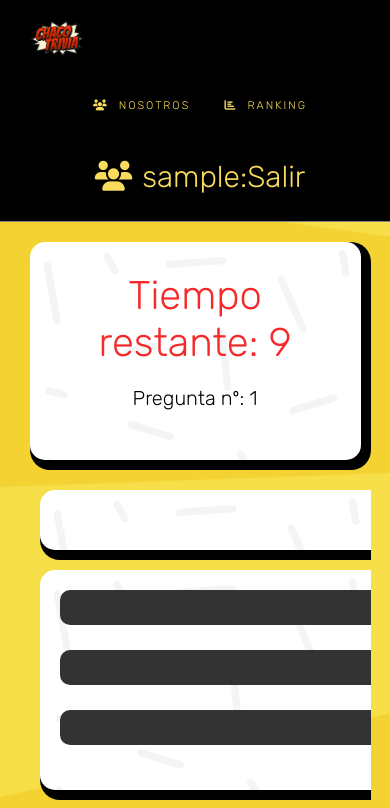
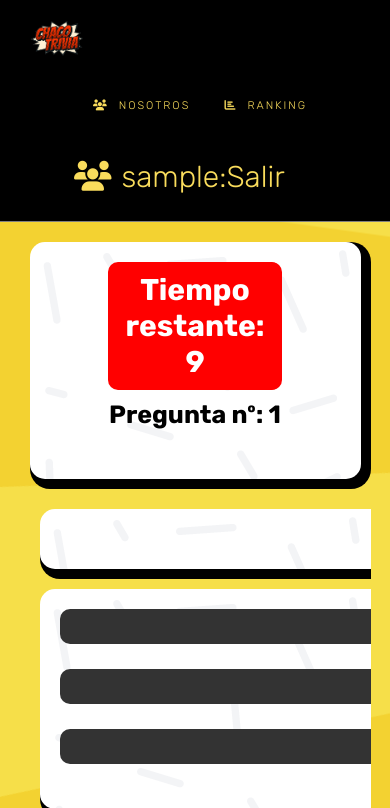
Before and after one commit to Dukathproject/TriviaChaco, a Django app: page /game/ in a window 390 px wide. Shown: the top 808 px of the page. Run offline with Django 3.2, Linux system fonts and the light colour scheme; the visitor is signed in with stand-in values (Sample User, id 1); data that the repository does not hold is empty; parts of the project's set-up code (start-up, migrations or seed data) failed here and were passed over; some libraries are stand-ins or nearby versions.

Commit message:
Correcciones de Responsive y Estilo en juego y ranking

```diff
--- a/Info/db.py
+++ b/Info/db.py
@@ -70,29 +70,31 @@ def ranking_post(request):
         #CAMBIAR CODIGO POR CONSULTA AL IMPLEMENTAR EL RESULT
         part = Ranking.objects.latest('id')
         partida_id = part.id
-        # result = {'points': form_data['result'], 'pregunta': form_data['pregunta'], 'correcta': form_data['correcta'], 'incorrecta': form_data['incorrecta']}
         return partida_id
 
 #loguear usuario----------------------------------
 def user_login(request):
     form = LoginForm(request.POST)
+    #si el formulario esta completo se autentifica con los datos ingresados
     if form.is_valid():
         form_data = form.cleaned_data
         user = authenticate(request, username=form_data['name'], password=form_data['password'])
         if user is not None:
+            #aqui se deja abierta la sesión
             login(request, user)
-            # A backend authenticated the credentials
-        # else:
-            # No backend authenticated the credentials
+
 
 #obtener ranking----------------------------------
 def ranking_get():
+    #se obtiene la lista completa de partidas y se ordena por puntaje, y se filtra para solo ver una por usuario
     rank = Ranking.objects.raw('SELECT id, MAX(aciertos) as maximo, usuario_id, fecha, pregunta, correcta, incorrecta FROM trivia_ranking GROUP BY usuario_id ORDER BY maximo DESC;')
     return rank
 
 #obtener partidas del ranking para mostrar url de partidas espec{----------------------------------
 def historial_get(partida_id):
+    #se obtiene la partida a partir de la id ingresada
     part = Ranking.objects.filter(id=partida_id)
     partida = list(part)
-    result = {'points': partida[0].aciertos, 'pregunta': partida[0].pregunta, 'correcta': partida[0].correcta, 'incorrecta': partida[0].incorrecta, 'fecha': partida[0].fecha}
+    usuario = User.objects.filter(id=partida[0].usuario_id)
+    result = {'points': partida[0].aciertos, 'pregunta': partida[0].pregunta, 'correcta': partida[0].correcta, 'incorrecta': partida[0].incorrecta, 'fecha': partida[0].fecha, 'usuario': usuario[0]}
     return result
--- a/Trivia/static/main.css
+++ b/Trivia/static/main.css
@@ -119,8 +119,17 @@ a{
 .respuestas {
     display: block;
     justify-content: center;
+    font-size: 1em;
 }
-
+.puesto{
+    background: #f1c711;
+    width: 5%;
+    height: 5%;
+    color: #fff;
+    text-align: center;
+    font-weight: 900;
+    border-radius: 3em;
+    }
 .columna1{
     width: 500px;
     text-align: center;
@@ -163,10 +172,11 @@ a{
     z-index: 100;
 }
 .Bienvenida h1{
-    font-size: 50px;
+    font-size: 2em;
     margin-top: 50px;
     margin-bottom: 50px;
     text-shadow: 5px 5px 0px 5px #000000;
+
 
 }
 .boton{
@@ -240,7 +250,7 @@ div.avatar {
 .partidaStats{
     background: url('./media/fondocontenedor.png');
     background-color: rgba(255, 255, 255);
-    width: 100%;
+    width: auto;
     font-family: 'Rubik', sans-serif;
     border-radius: 15px;
     box-shadow: 5px 5px 0px 5px #000000;
@@ -333,8 +343,14 @@ div.avatar {
 }
 
 #timer{
-    font-size: 2em;
-    color: #f62929;
+    font-size: 1.5em;
+    background: red;
+    color: white;
+    font-weight: bold;
+    border-radius: 10px;
+    margin-left: 20%;
+    margin-right: 20%;
+
 }
 
 #congrats{
@@ -346,35 +362,53 @@ div.avatar {
 }
 
 #resumen{
-    font-size: 1.5em;
+    font-size: 3em;
     font-weight: 700;
-    color: black;
+    color: #f1c711;
 }
 
 #puntaje{
-    font-size: 3em;
+    font-size: 2em;
     font-weight: 700;
-    color: #29f678;
+    background: #22c561;
+    color: white;
+    border-radius: 10px;
+    margin-left: 20%;
+    margin-right: 20%;
 }
 #pregunta{
     font-size: 1em;
     font-weight: 700;
     color: #f62929;
 }
+#númeroPregunta{
+    font-weight: bold;
+    font-size: 1.25em;
+}
+#questionFormula{
+    font-weight: lighter;
+    font-size: 1.5em;
+}
 
 #incorrecta{
-    font-weight: 700;
+    font-weight: lighter;
     font-size: 1em;
     color: #f62929;
 }
 #correcta{
-    font-weight: 700;
-    font-size: 2em;
-    color: #f1c711;
+    font-weight:bolder;
+    font-size: 1em;
+    color: #22c561;;
+    border-radius: 10px;
+    margin-left: 20%;
+    margin-right: 20%;
 }
 
 #categoría{
-    font-weight: 300;
+    font-size: 1em;
+    color: hsl(143, 64%, 44%);
+    font-weight: bold
+
 }
 
 #result{
@@ -391,7 +425,7 @@ div.avatar {
     background-image: url('./media/CastilloJuan.jpg');
 }
 
-@media all and (max-width: 800px){
+@media all and (max-width: 1000px){
     .principal{
         flex-direction: column;
     }
@@ -399,12 +433,39 @@ div.avatar {
         flex-direction: column;
         height: 50%;
     }
+    .Bienvenida{
+        width: 90%;
+    }
+    .Bienvenida h1{
+        font-size: 1.5em;
+    }
 }
-@media all and (max-width: 600px){
+@media all and (max-width: 800px){
+    .menu{
+        display: flex;
+        flex-direction: column;
+        justify-content: center;
+    }
     .Bienvenida{
+        width: 90%;
         flex-direction: column;
         justify-content: center;
         font-size: small;
         text-align: center;
     }
 }
+@media all and (max-width: 400px){
+    .logogrande{
+        width: 70%;
+    }
+    .social{
+        width: 80%;
+    }
+    .Bienvenida{
+        width: 90%;
+        flex-direction: column;
+        justify-content: center;
+        font-size: small;
+        text-align: center;
+    }
+}
--- a/Trivia/templates/ranking.html
+++ b/Trivia/templates/ranking.html
@@ -15,7 +15,7 @@
                         <div class="lboard_wrap">
                             <div class="lboard_item today">
                                 <div id="tableHead" class="lboard_mem">
-                                    <p class="puesto">Puesto</p>
+                                    <p class="puestos">Puesto</p>
                                     <div class="img">
                                     </div>
                                     <div class="name_bar">
--- a/Trivia/templates/result.html
+++ b/Trivia/templates/result.html
@@ -3,7 +3,9 @@
         <div class="principalPartida">
             <div class="partidaStats">
                 <div class="textsalto">
-                    <p id="resumen">Resumen de la partida:</p>
+                    <p id="resumen">Resumen de la partida</p>
+                    <p id="correcta">Usuario: {{result.usuario}}</p>
+                    <p id="correcta">Fecha: {{result.fecha}}</p>
                     <p id="puntaje">Puntaje: {{result.points}}</p>
                     <p id="pregunta">Pregunta final: {{ result.pregunta}}</p>
                     <p id="incorrecta">Respuesta seleccionada: {{ result.incorrecta}}</p>
@@ -29,7 +31,7 @@
                     <div class="fb-share-button"
                     data-href="https://www.facebook.com"
                     data-layout="button_count">
-                    <a href="https://www.facebook.com/dialog/share?app_id=87741124305&href=http://127.0.0.1:8000/80/&display=popup"><i class="fas fa-chart-bar"></i>Compartir</a>
+                    <a href="https://www.facebook.com/dialog/share?app_id=87741124305&href=http://{{ request.build_absolute_uri }}&display=popup"><i class="fas fa-chart-bar"></i>Compartir</a>
                     </div>
                 </div>
             </div>
```
Also changed, not shown: Trivia/templates/us.html (+7 -7 lines).
